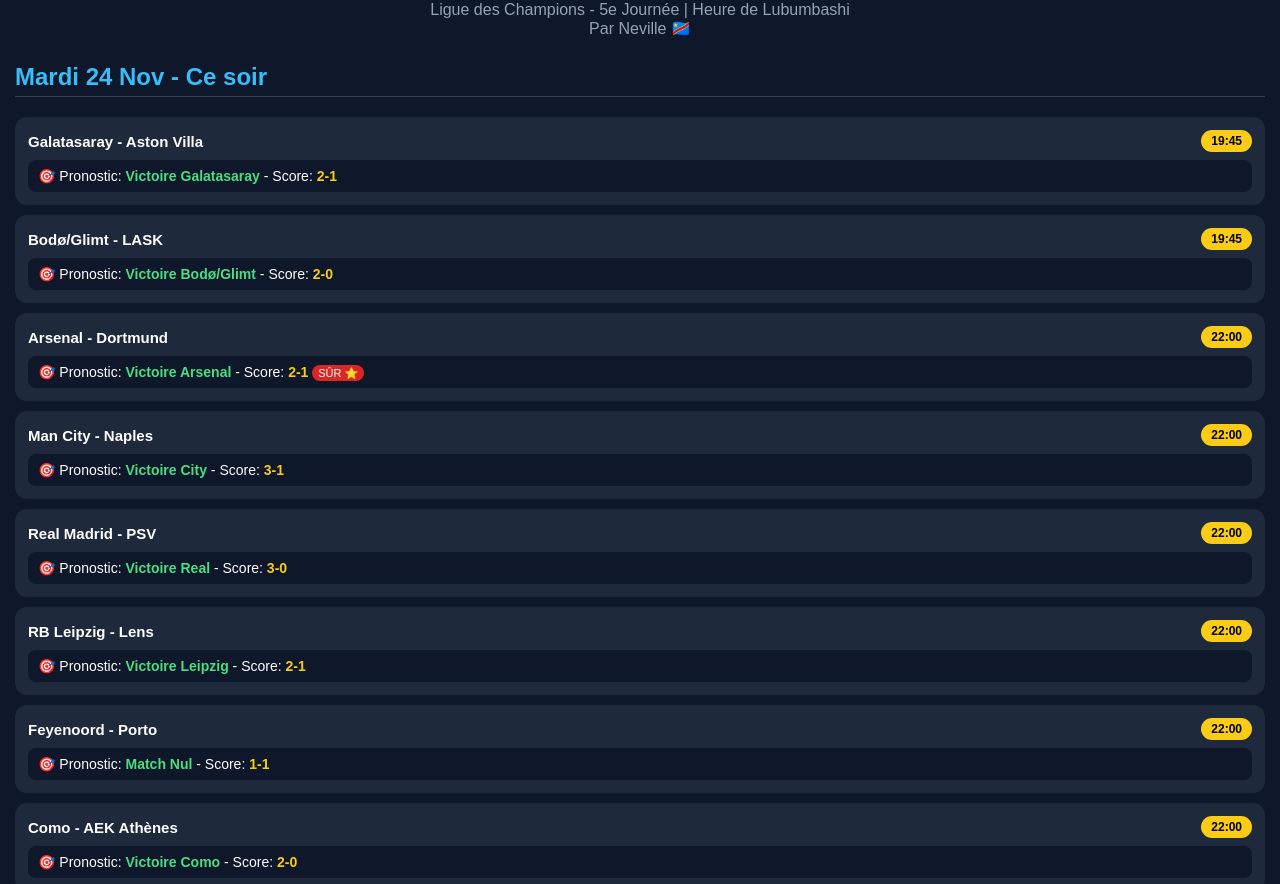
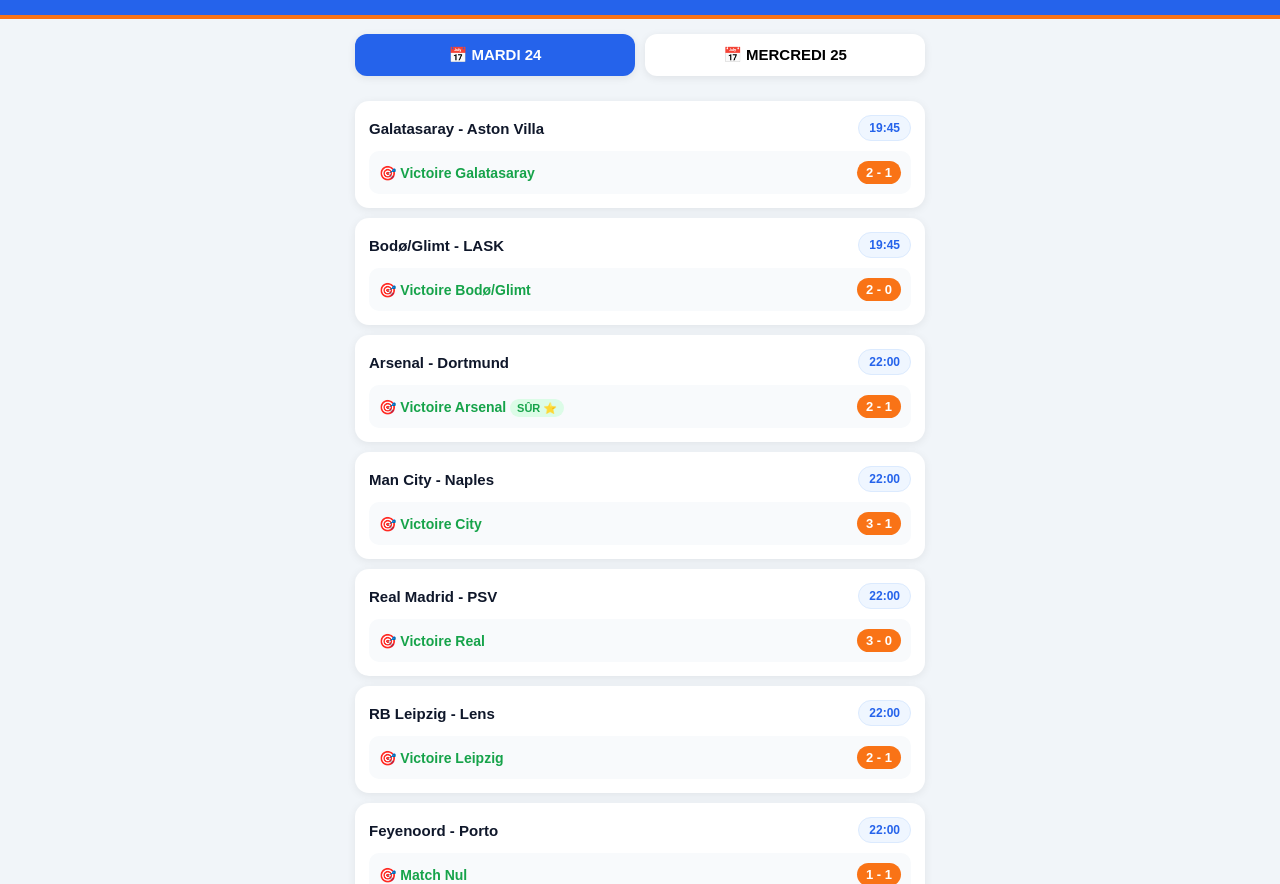
Before and after one commit to neville-sec243/monsite, a plain HTML site: page index.html in a window 1280 px wide. Shown: the part 89-973 px from the top of the page. Drawn offline with Linux system fonts and the light colour scheme.

Commit message:
Update index.html

```diff
--- a/index.html
+++ b/index.html
@@ -5,38 +5,75 @@
 <meta name="viewport" content="width=device-width, initial-scale=1.0">
 <title>Pronostics Europe - Neville</title>
 <style>
-body{font-family:Arial,sans-serif;background:#0f172a;color:white;margin:0;padding:15px}
-h1{text-align:center;color:#facc15;margin-bottom:5px}
-.sub{text-align:center;color:#94a3b8}
-h2{color:#38bdf8;margin-top:25px;border-bottom:1px solid #334155;padding-bottom:5px}
-.card{background:#1e293b;padding:13px;margin:10px 0;border-radius:12px}
+*{box-sizing:border-box}
+body{font-family:Arial,sans-serif;background:#f1f5f9;color:#0f172a;margin:0}
+.header{background:#2563eb;color:white;padding:22px 15px 18px;text-align:center;border-bottom:4px solid #f97316}
+.header h1{margin:0;font-size:24px}
+.header p{margin:6px 0 0;opacity:0.9;font-size:13px}
+.tabs{display:flex;gap:10px;padding:15px;max-width:600px;margin:0 auto}
+.tabs button{flex:1;padding:12px;border:none;border-radius:12px;font-weight:bold;font-size:15px;cursor:pointer;background:white;box-shadow:0 2px 8px rgba(0,0,0,0.08)}
+.tabs button.active{background:#2563eb;color:white}
+.container{padding:0 15px 15px;max-width:600px;margin:0 auto}
+.card{background:white;padding:14px;border-radius:14px;margin:10px 0;box-shadow:0 2px 10px rgba(0,0,0,0.07)}
 .top{display:flex;justify-content:space-between;align-items:center}
 .teams{font-weight:bold;font-size:15px}
-.time{background:#facc15;color:black;padding:4px 10px;border-radius:20px;font-weight:bold;font-size:12px}
-.prono{margin-top:8px;background:#0f172a;padding:8px 10px;border-radius:8px;font-size:14px}
-.prono b{color:#4ade80}
-.score{color:#facc15;font-weight:bold}
-.footer{text-align:center;margin-top:30px;color:#94a3b8;font-size:13px}
-.badge{background:#dc2626;color:white;font-size:11px;padding:2px 6px;border-radius:10px}
+.time{background:#eff6ff;color:#2563eb;padding:5px 10px;border-radius:20px;font-weight:bold;font-size:12px;border:1px solid #dbeafe}
+.prono{margin-top:10px;padding:10px;background:#f8fafc;border-radius:10px;font-size:14px;display:flex;justify-content:space-between;align-items:center}
+.prono b{color:#16a34a}
+.score{background:#f97316;color:white;padding:4px 9px;border-radius:20px;font-weight:bold;font-size:13px}
+.sur{background:#dcfce7;color:#16a34a;font-size:11px;font-weight:bold;padding:3px 7px;border-radius:10px}
+.footer{text-align:center;padding:20px;color:#64748b;font-size:12px}
 </style>
 </head>
 <body>
+<div class="header">
 <h1>⚽ PRONOSTICS EUROPE</h1>
-<p class="sub">Ligue des Champions - 5e Journée | Heure de Lubumbashi<br>Par Neville 🇨🇩</p>
+<p>Ligue des Champions - 5e Journée | Heure de Lubumbashi<br>Par Neville 🇨🇩</p>
+</div>
 
-<h2>Mardi 24 Nov - Ce soir</h2>
+<div class="tabs">
+<button id="btnMardi" class="active" onclick="show('mardi')">📅 MARDI 24</button>
+<button id="btnMercredi" onclick="show('mercredi')">📅 MERCREDI 25</button>
+</div>
 
-<div class="card"><div class="top"><span class="teams">Galatasaray - Aston Villa</span><span class="time">19:45</span></div><div class="prono">🎯 Pronostic: <b>Victoire Galatasaray</b> - Score: <span class="score">2-1</span></div></div>
-<div class="card"><div class="top"><span class="teams">Bodø/Glimt - LASK</span><span class="time">19:45</span></div><div class="prono">🎯 Pronostic: <b>Victoire Bodø/Glimt</b> - Score: <span class="score">2-0</span></div></div>
-<div class="card"><div class="top"><span class="teams">Arsenal - Dortmund</span><span class="time">22:00</span></div><div class="prono">🎯 Pronostic: <b>Victoire Arsenal</b> - Score: <span class="score">2-1</span> <span class="badge">SÛR ⭐</span></div></div>
-<div class="card"><div class="top"><span class="teams">Man City - Naples</span><span class="time">22:00</span></div><div class="prono">🎯 Pronostic: <b>Victoire City</b> - Score: <span class="score">3-1</span></div></div>
-<div class="card"><div class="top"><span class="teams">Real Madrid - PSV</span><span class="time">22:00</span></div><div class="prono">🎯 Pronostic: <b>Victoire Real</b> - Score: <span class="score">3-0</span></div></div>
-<div class="card"><div class="top"><span class="teams">RB Leipzig - Lens</span><span class="time">22:00</span></div><div class="prono">🎯 Pronostic: <b>Victoire Leipzig</b> - Score: <span class="score">2-1</span></div></div>
-<div class="card"><div class="top"><span class="teams">Feyenoord - Porto</span><span class="time">22:00</span></div><div class="prono">🎯 Pronostic: <b>Match Nul</b> - Score: <span class="score">1-1</span></div></div>
-<div class="card"><div class="top"><span class="teams">Como - AEK Athènes</span><span class="time">22:00</span></div><div class="prono">🎯 Pronostic: <b>Victoire Como</b> - Score: <span class="score">2-0</span></div></div>
-<div class="card"><div class="top"><span class="teams">Slovan Bratislava - Real Betis</span><span class="time">22:00</span></div><div class="prono">🎯 Pronostic: <b>Victoire Betis</b> - Score: <span class="score">0-2</span></div></div>
+<div class="container">
 
-<h2>Mercredi 25 Nov</h2>
+<!-- MARDI -->
+<div id="mardi">
+<div class="card"><div class="top"><span class="teams">Galatasaray - Aston Villa</span><span class="time">19:45</span></div><div class="prono"><span>🎯 <b>Victoire Galatasaray</b></span><span class="score">2 - 1</span></div></div>
+<div class="card"><div class="top"><span class="teams">Bodø/Glimt - LASK</span><span class="time">19:45</span></div><div class="prono"><span>🎯 <b>Victoire Bodø/Glimt</b></span><span class="score">2 - 0</span></div></div>
+<div class="card"><div class="top"><span class="teams">Arsenal - Dortmund</span><span class="time">22:00</span></div><div class="prono"><span>🎯 <b>Victoire Arsenal</b> <span class="sur">SÛR ⭐</span></span><span class="score">2 - 1</span></div></div>
+<div class="card"><div class="top"><span class="teams">Man City - Naples</span><span class="time">22:00</span></div><div class="prono"><span>🎯 <b>Victoire City</b></span><span class="score">3 - 1</span></div></div>
+<div class="card"><div class="top"><span class="teams">Real Madrid - PSV</span><span class="time">22:00</span></div><div class="prono"><span>🎯 <b>Victoire Real</b></span><span class="score">3 - 0</span></div></div>
+<div class="card"><div class="top"><span class="teams">RB Leipzig - Lens</span><span class="time">22:00</span></div><div class="prono"><span>🎯 <b>Victoire Leipzig</b></span><span class="score">2 - 1</span></div></div>
+<div class="card"><div class="top"><span class="teams">Feyenoord - Porto</span><span class="time">22:00</span></div><div class="prono"><span>🎯 <b>Match Nul</b></span><span class="score">1 - 1</span></div></div>
+<div class="card"><div class="top"><span class="teams">Como - AEK Athènes</span><span class="time">22:00</span></div><div class="prono"><span>🎯 <b>Victoire Como</b></span><span class="score">2 - 0</span></div></div>
+<div class="card"><div class="top"><span class="teams">Slovan - Real Betis</span><span class="time">22:00</span></div><div class="prono"><span>🎯 <b>Victoire Betis</b></span><span class="score">0 - 2</span></div></div>
+</div>
 
-<div class="card"><div class="top"><span class="teams">Sabah - FC Barcelone</span><span class="time">19:45</span></div><div class="prono">🎯 Pronostic: <b>Victoire Barça</b> - Score: <span class="score">0-4</span> <span class="badge">SÛR ⭐</span></div></div>
-<div class="card"><div class="top"><span class="teams">Slavia Prague - Villarreal</span><span class="time">19:45</span></div><div class="prono">🎯 Pronostic: <b
+<!-- MERCREDI -->
+<div id="mercredi" style="display:none">
+<div class="card"><div class="top"><span class="teams">Sabah - FC Barcelone</span><span class="time">19:45</span></div><div class="prono"><span>🎯 <b>Victoire Barça</b> <span class="sur">SÛR ⭐</span></span><span class="score">0 - 4</span></div></div>
+<div class="card"><div class="top"><span class="teams">Slavia Prague - Villarreal</span><span class="time">19:45</span></div><div class="prono"><span>🎯 <b>Match Nul</b></span><span class="score">1 - 1</span></div></div>
+<div class="card"><div class="top"><span class="teams">PSG - AS Roma</span><span class="time">22:00</span></div><div class="prono"><span>🎯 <b>Victoire PSG</b> <span class="sur">SÛR ⭐</span></span><span class="score">2 - 0</span></div></div>
+<div class="card"><div class="top"><span class="teams">Lille - Bayern Munich</span><span class="time">22:00</span></div><div class="prono"><span>🎯 <b>Victoire Bayern</b></span><span class="score">1 - 3</span></div></div>
+<div class="card"><div class="top"><span class="teams">Club Bruges - Liverpool</span><span class="time">22:00</span></div><div class="prono"><span>🎯 <b>Victoire Liverpool</b></span><span class="score">1 - 2</span></div></div>
+<div class="card"><div class="top"><span class="teams">Sporting - Man United</span><span class="time">22:00</span></div><div class="prono"><span>🎯 <b>Match Nul</b></span><span class="score">1 - 1</span></div></div>
+<div class="card"><div class="top"><span class="teams">Inter - Stuttgart</span><span class="time">22:00</span></div><div class="prono"><span>🎯 <b>Victoire Inter</b></span><span class="score">2 - 0</span></div></div>
+<div class="card"><div class="top"><span class="teams">Atlético Madrid - Viking</span><span class="time">22:00</span></div><div class="prono"><span>🎯 <b>Victoire Atlético</b></span><span class="score">2 - 0</span></div></div>
+<div class="card"><div class="top"><span class="teams">Shakhtar - Fenerbahçe</span><span class="time">22:00</span></div><div class="prono"><span>🎯 <b>Victoire Fenerbahçe</b></span><span class="score">1 - 2</span></div></div>
+</div>
+
+<div class="footer">⚠️ Pronostics pour s'amuser, pas une garantie.<br>Par Neville - 🇨🇩</div>
+</div>
+
+<script>
+function show(jour){
+  document.getElementById('mardi').style.display = jour==='mardi' ? 'block' : 'none';
+  document.getElementById('mercredi').style.display = jour==='mercredi' ? 'block' : 'none';
+  document.getElementById('btnMardi').className = jour==='mardi' ? 'active' : '';
+  document.getElementById('btnMercredi').className = jour==='mercredi' ? 'active' : '';
+}
+</script>
+</body>
+</html>
```
